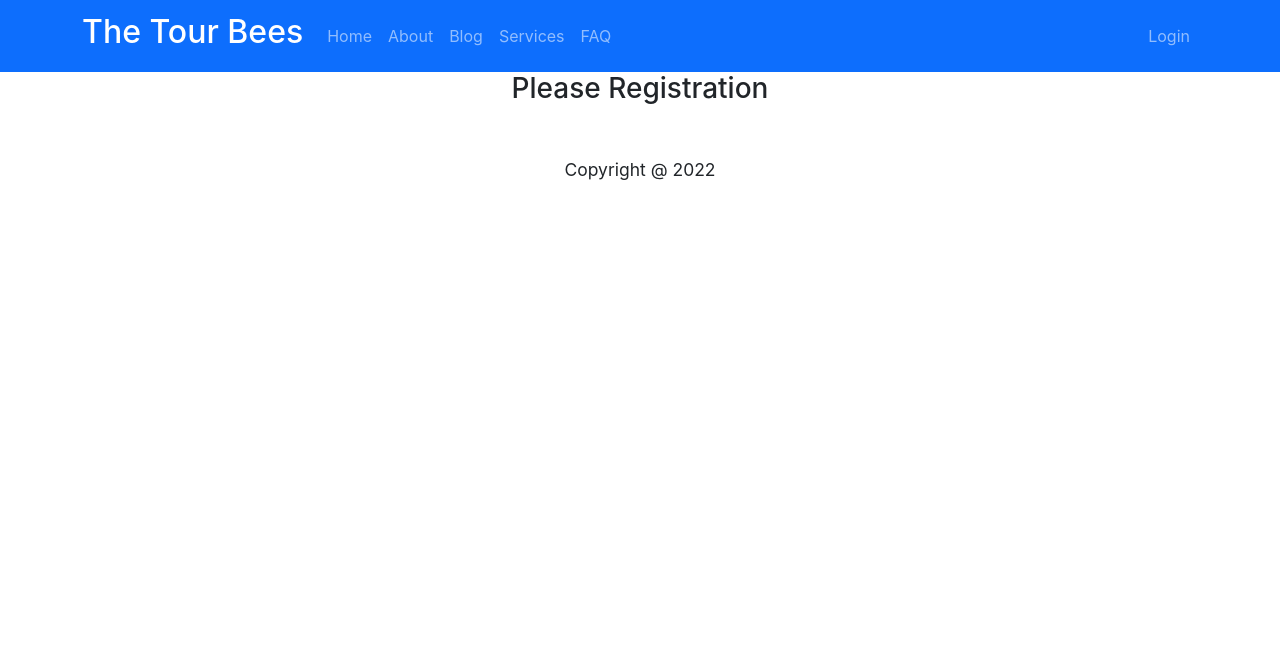
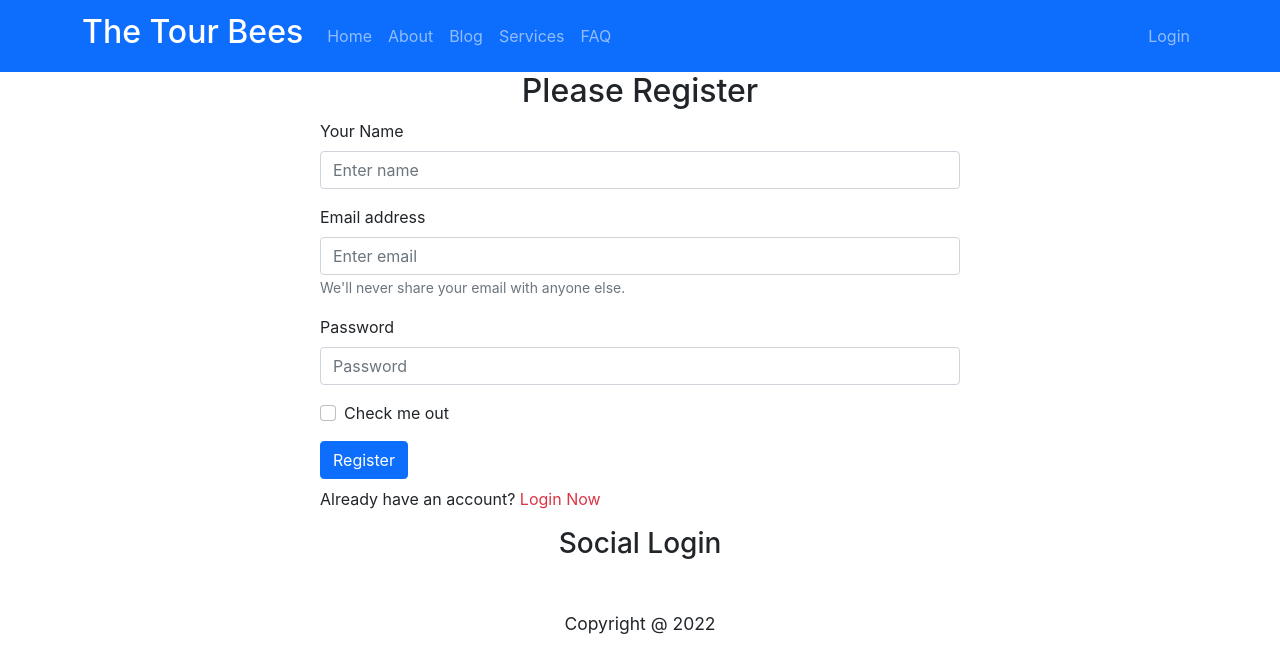
Before and after one commit to mdmehedihasan/the-tour-bees-site, a React (Create React App) app: page /register in a window 1280 px wide. Shown: the top 672 px of the page. Built offline with nearby package versions, Linux system fonts and the light colour scheme.

Commit message:
login and registration form create done

```diff
--- a/src/Pages/Login/Register/Register.js
+++ b/src/Pages/Login/Register/Register.js
@@ -1,11 +1,77 @@
 import React from 'react';
+import { Button, Form } from 'react-bootstrap';
+import { useNavigate } from 'react-router-dom';
+import { useCreateUserWithEmailAndPassword } from 'react-firebase-hooks/auth';
+import auth from '../../../firebase.init';
+import SocialLogin from '../SocialLogin/SocialLogin';
 
 const Register = () => {
+
+    const [
+        createUserWithEmailAndPassword,
+        user,
+        loading,
+        error,
+    ] = useCreateUserWithEmailAndPassword(auth, { sendEmailVerification: true });
+
+
+
+    const navigate = useNavigate();
+
+    const navigateLogin = event => {
+        navigate('/login')
+    }
+    if (user) {
+        navigate('/home');
+    }
+
+
+    const handleRegister = event => {
+        event.preventDefault();
+        const name = (event.target.name.value);
+        const email = (event.target.email.value);
+        const password = event.target.password.value;
+
+        createUserWithEmailAndPassword(email, password);
+        console.log(name, email, password);
+    }
+
+
     return (
         <div>
-            <h3>Please Registration</h3>
+            <h2>Please Register</h2>
+            <div className='w-50 mx-auto'>
+                <Form onSubmit={handleRegister} className='text-start'>
+                    <Form.Group className="mb-3" controlId="formBasicName">
+                        <Form.Label>Your Name</Form.Label>
+                        <Form.Control type="text" name="name" placeholder="Enter name" required />
+                    </Form.Group>
+                    <Form.Group className="mb-3" controlId="formBasicEmail">
+                        <Form.Label>Email address</Form.Label>
+                        <Form.Control type="email" name="email" placeholder="Enter email" required />
+                        <Form.Text className="text-muted">
+                            We'll never share your email with anyone else.
+                        </Form.Text>
+                    </Form.Group>
 
-        </div>
+                    <Form.Group className="mb-3" controlId="formBasicPassword">
+                        <Form.Label>Password</Form.Label>
+                        <Form.Control type="password" name="password" placeholder="Password" required />
+                    </Form.Group>
+                    <Form.Group className="mb-3" controlId="formBasicCheckbox">
+                        <Form.Check type="checkbox" label="Check me out" />
+                    </Form.Group>
+                    <Button variant="primary" type="submit">
+                        Register
+                    </Button>
+                </Form>
+                <p className='text-start mt-2'>Already have an account? <span className='text-danger' onClick={navigateLogin} role="button" tabindex="0">Login Now</span> </p>
+            </div>
+            <div className='w-50 mx-auto'>
+                <SocialLogin></SocialLogin>
+            </div>
+
+        </div >
     );
 };
 
```
